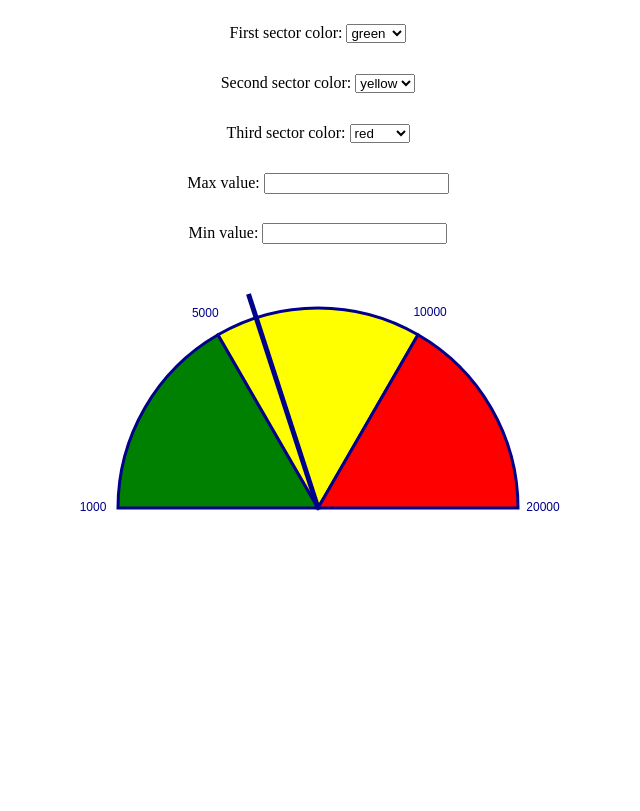
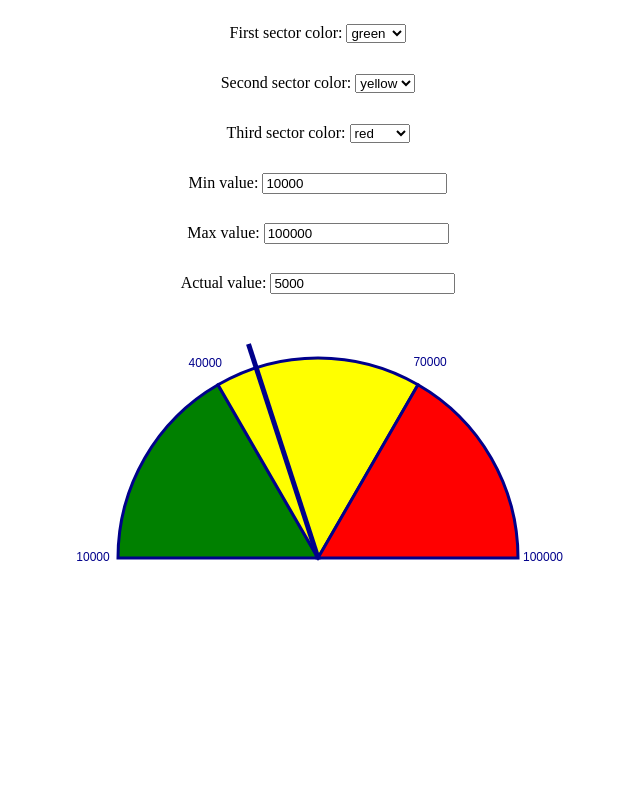
Before and after one commit to amsilf/amsilf.github.io, a plain HTML site: page index.html in a window 1280 px wide. Shown: the whole page, without its empty margins (322-962 px from the left). Drawn offline with Linux system fonts and the light colour scheme.

Commit message:
min-max change actions

```diff
--- a/index.html
+++ b/index.html
@@ -41,14 +41,18 @@
 
       <div>
         <div>
-          <p class="inline">Max value:</p>
-          <input id="maxValue" class="inline" />
+          <p class="inline">Min value:</p>
+          <input id="minValue" class="inline" value="10000" onchange="updateParameters()" />
         </div>
         <div>
-          <p class="inline">Min value:</p>
-          <input id="minValue" class="inline" />
+          <p class="inline">Max value:</p>
+          <input id="maxValue" class="inline" value="100000" onchange="updateParameters()" />
         </div>
-      </div>
+        <div>
+          <p class="inline">Actual value:</p>
+          <input id="actualValue" class="inline" value="5000" onchange="updateParameters()" />
+        </div>
+
     </div>
 
     <div align="center">
@@ -111,9 +115,20 @@
         drawSegment(canvas, ctx, 4/3 * Math.PI, 5/3 * Math.PI, middleSegmentColor);
         drawSegment(canvas, ctx, 5/3 * Math.PI, 2 * Math.PI, rightSegmentColor);
 
-        drawDigits(canvas, ctx, [1000, 5000, 10000, 20000]);
+        drawDigits(canvas, ctx, valuesArray);
 
         drawArrow(canvas, ctx, 1.4);
+      }
+
+      function calculateSegmentValues(min, max) {
+          var step = Math.round( (max - min) / 3 );
+
+          valuesArray = [];
+
+          valuesArray.push(min);
+          valuesArray.push(Number(min)+Number(step));
+          valuesArray.push(Number(max)-Number(step));
+          valuesArray.push(max);
       }
 
       function updateParameters() {
@@ -121,14 +136,18 @@
         middleSegmentColor = $("#middleSegmentColor").val();
         rightSegmentColor = $("#rightSegmentColor").val();
 
-        minValue = $("#minValue").val();
-        maxValue = $("#maxValue").val();
+        min = $("#minValue").val();
+        max = $("#maxValue").val();
+
+        calculateSegmentValues(min, max);
 
         drawDiagram();
       }
 
       var canvas = document.getElementById('chartCanvas');
       var ctx = canvas.getContext('2d');
+
+      var valuesArray = [];
 
       var digitsOffsetFromArc = 25;
       var arrowOffsetFromArc = 25;
```
